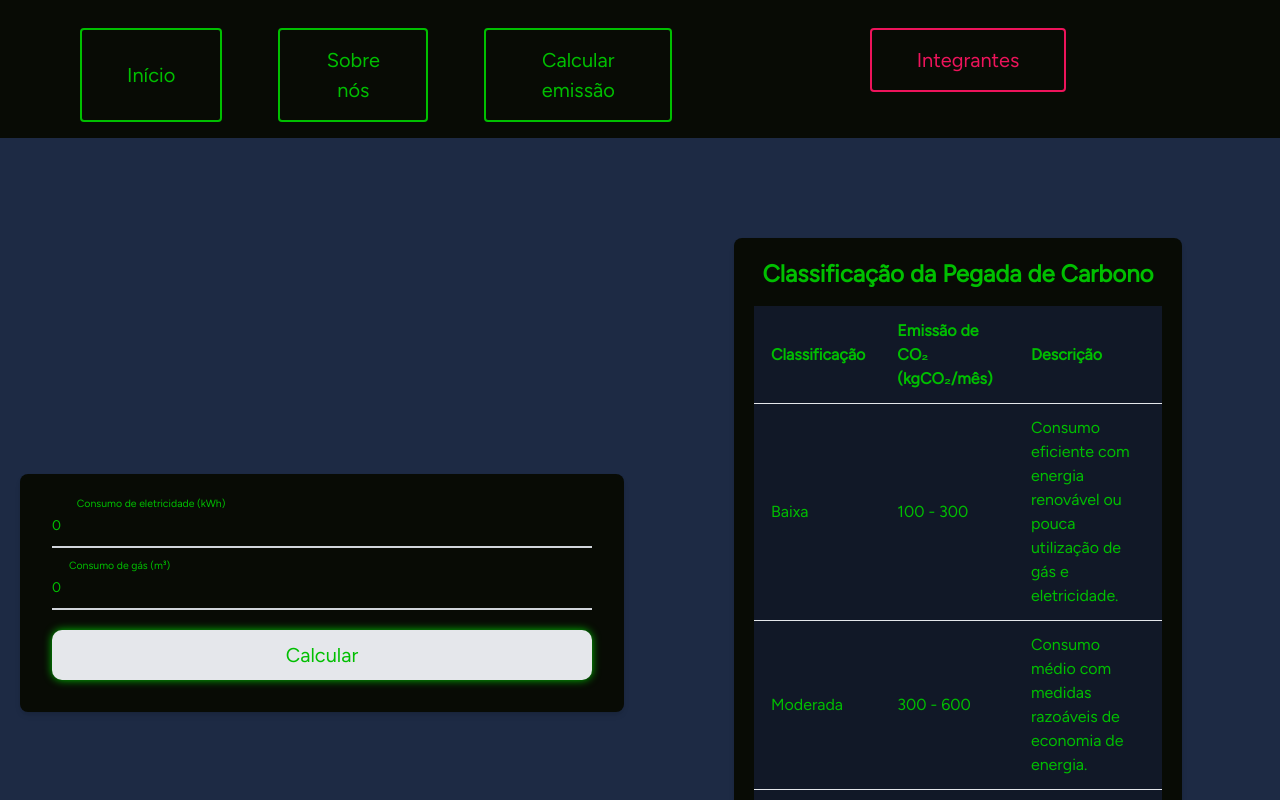
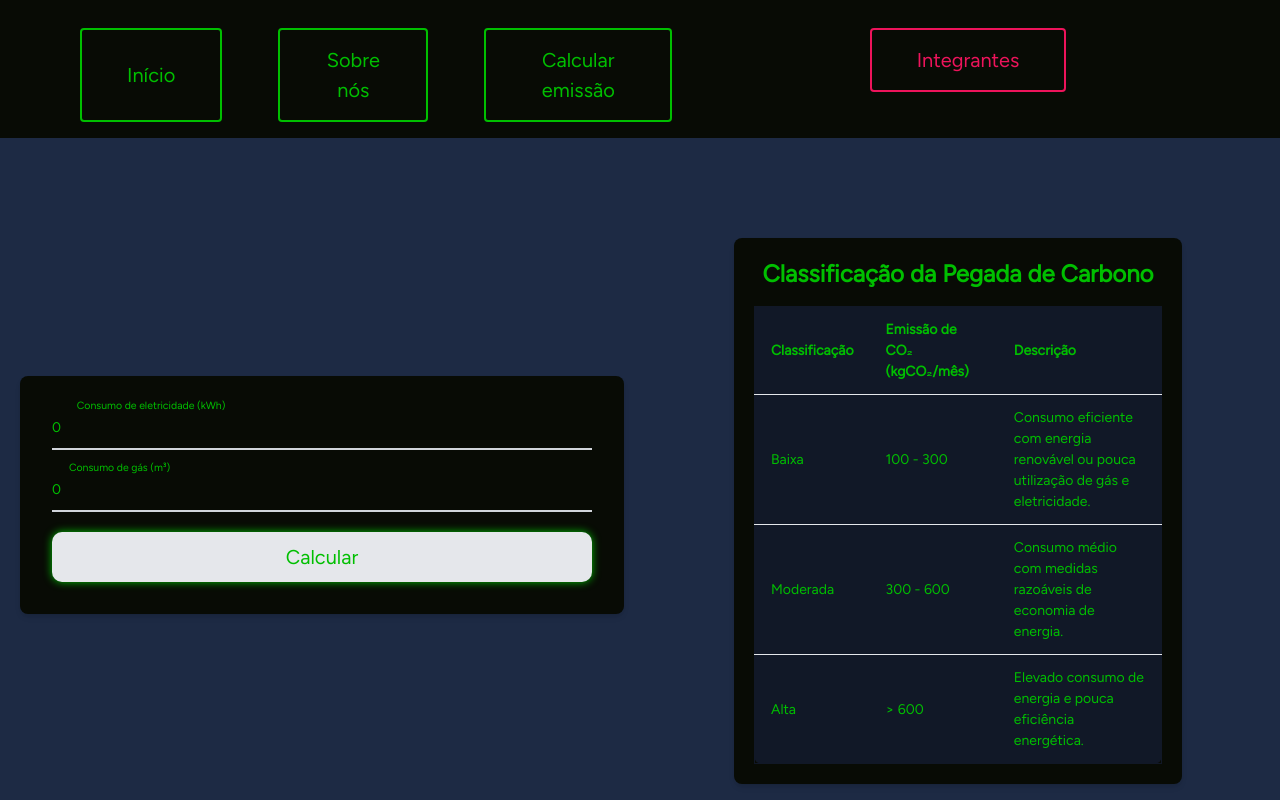
Before and after one commit to NathanMagno/CarbonTrack, a Next.js app in the folder carbon-track/: page /calcular in a window 1280 px wide. Shown: the top 800 px of the page. Built offline with nearby package versions, Linux system fonts and the light colour scheme.

Commit message:
Imports de imagens ajustado

```diff
--- a/carbon-track/src/components/TabelaPegadaCarbono/TabelaPegadaCarbono.tsx
+++ b/carbon-track/src/components/TabelaPegadaCarbono/TabelaPegadaCarbono.tsx
@@ -4,7 +4,7 @@ export default function TabelaPegadaCarbono() {
       <h2 className="text-2xl font-bold mb-4 text-center text-secondary">Classificação da Pegada de Carbono</h2>
 
       <div className="overflow-x-auto"> {/* Adiciona a rolagem horizontal */}
-        <table className="min-w-full bg-gray-900 border border-gray-900 rounded-lg mobile:text-[10px] lg:text-[16px]">
+        <table className="min-w-full bg-gray-900 border border-gray-900 rounded-lg mobile:text-[10px] lg:text-[14px]">
           <thead>
             <tr>
               <th className="py-3 px-4 bg-gray-900 text-left font-semibold">Classificação</th>
```
Also changed, not shown: carbon-track/src/components/BgInicial/BgInicial.tsx (+11 -11 lines).
